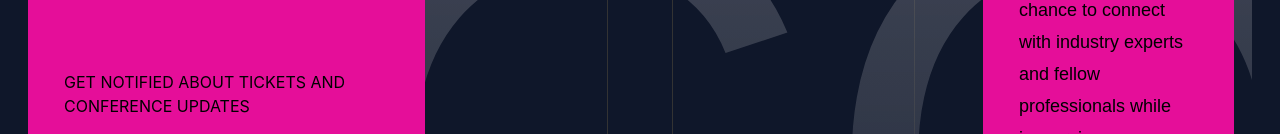
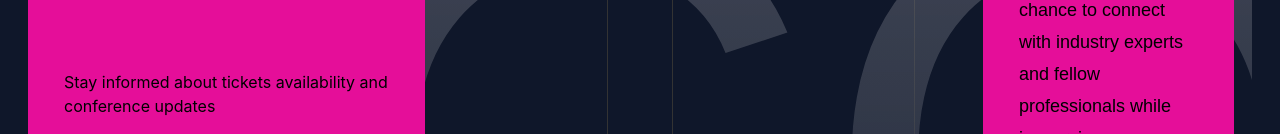
Before and after one commit to asyncapi/conference-website, a Next.js app: page / in a window 1280 px wide. Shown: the part 666-800 px from the top of the page. Built offline with nearby package versions, Linux system fonts and the light colour scheme.

Commit message:
Update pages/index.js
Co-authored-by: V Thulisile Sibanda <66913810+thulieblack@users.noreply.github.com>

```diff
--- a/pages/index.js
+++ b/pages/index.js
@@ -48,7 +48,7 @@ export default function Home() {
               Get ready to join the ultimate celebration of cutting-edge technology and innovation with AsyncAPI Conf on Tour (AACoT)!
             </p>
           <div className='mt-[100px]'>
-            <p>GET NOTIFIED ABOUT TICKETS AND CONFERENCE UPDATES</p>
+            <p>Stay informed about tickets availability and conference updates </p>
             <div className='mt-8'>
               <Subscription />
             </div>
```
